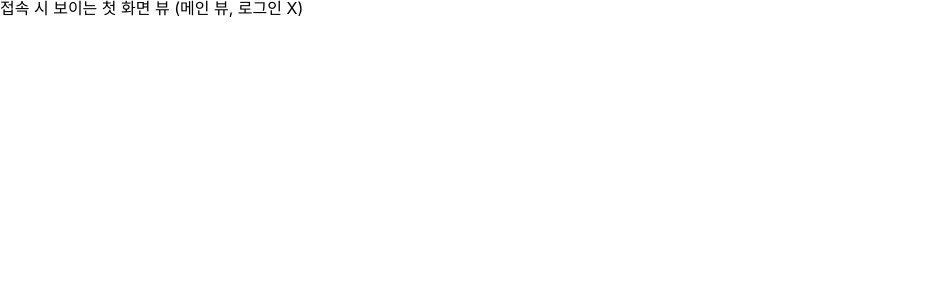
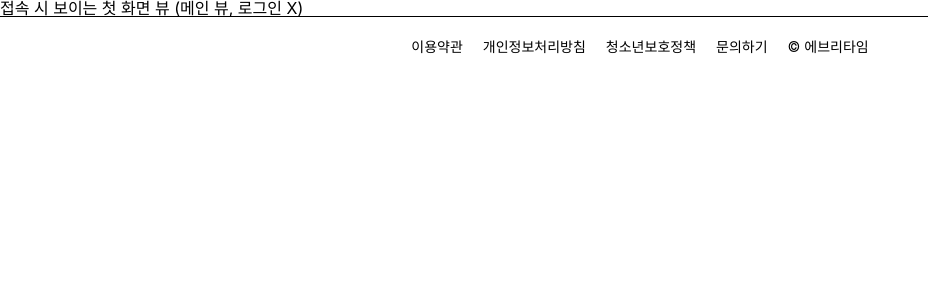
Before and after one commit to NevryTime/NevryTime-FE, a Next.js app: page / in a window 1280 px wide. Shown: the top 300 px of the page, without its empty margins (0-928 px from the left). Built offline with nearby package versions, Linux system fonts and the light colour scheme.

Commit message:
feat: 메인뷰에 헤더, 푸터 추가

```diff
--- a/pages/index.tsx
+++ b/pages/index.tsx
@@ -2,6 +2,8 @@
 import Head from 'next/head';
 
 /** views */
+import Header from '../src/components/Header';
+import Footer from '../src/components/Footer';
 import MainView_Logged from '../src/views/mainView-logged';
 import MainView_NotLogged from '../src/views/mainView-notLogged';
 
@@ -14,7 +16,18 @@
         <title>네브리타임</title>
         <link rel="icon" href="/favicon.ico" />
       </Head>
-      {isLogin ? <MainView_Logged /> : <MainView_NotLogged />}
+      {isLogin ? (
+        <>
+          <Header />
+          <MainView_Logged />
+          <Footer />
+        </>
+      ) : (
+        <>
+          <MainView_NotLogged />
+          <Footer />
+        </>
+      )}
     </div>
   );
 }
```
